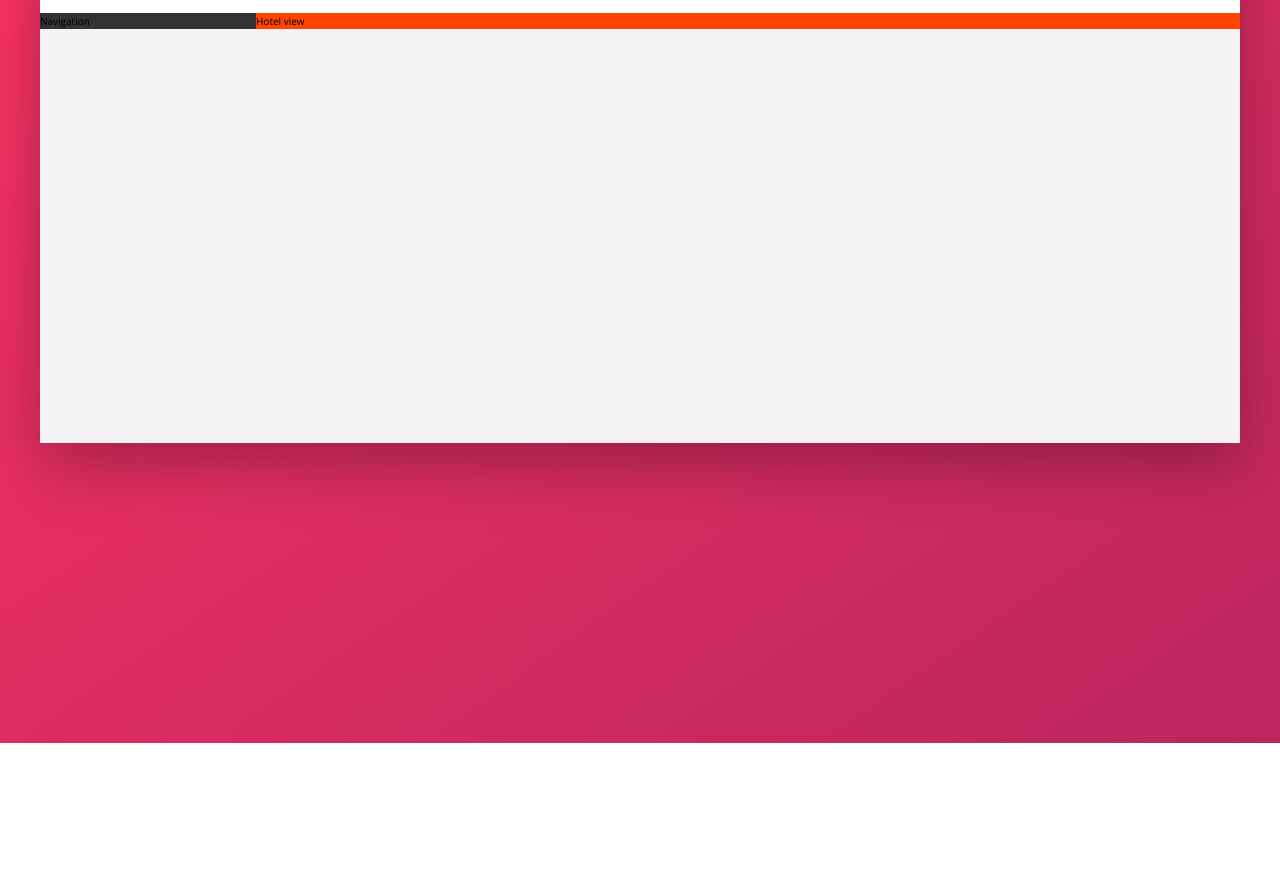
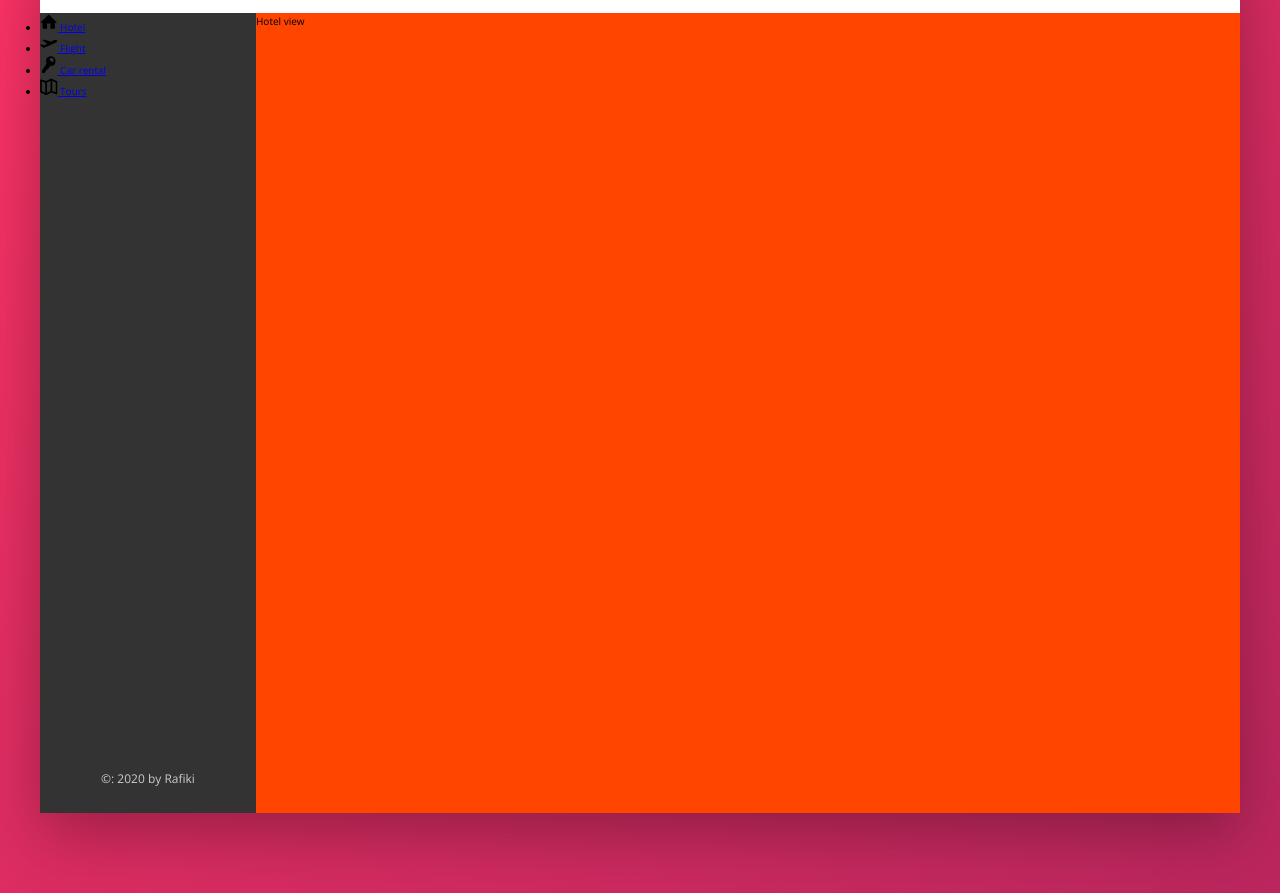
Before and after one commit to fakhrirafiki/pemesanan-hotel, a website: page index.html in a window 1280 px wide. Shown: the part 137-1030 px from the top of the page. Before the commit the page ends 880 px from the top, so only its background shows below. Drawn offline with nearby package versions, Linux system fonts and the light colour scheme.

Commit message:
navigation 30%

```diff
--- a/index.html
+++ b/index.html
@@ -46,8 +46,47 @@
         </header>
         <div class="content">
             <nav class="sidebar">
-                Navigation
+                <ul class="side-nav">
+                    <li class="side-nav__item">
+                        <a href="#" class="side-nav__link">
+                            <svg class="side-nav__icon">
+                                <use xlink:href="img/sprite.svg#icon-home"></use>
+                            </svg>
+                            <span>Hotel</span>
+                        </a>
+                    </li>
+                    <li class="side-nav__item">
+                        <a href="#" class="side-nav__link">
+                            <svg class="side-nav__icon">
+                                <use xlink:href="img/sprite.svg#icon-aircraft-take-off"></use>
+                            </svg>
+                            <span>Flight</span>
+                        </a>
+                    </li>
+                    <li class="side-nav__item">
+                        <a href="#" class="side-nav__link">
+                            <svg class="side-nav__icon">
+                                <use xlink:href="img/sprite.svg#icon-key"></use>
+                            </svg>
+                            <span>Car rental</span>
+                        </a>
+                    </li>
+                    <li class="side-nav__item">
+                        <a href="#" class="side-nav__link">
+                            <svg class="side-nav__icon">
+                                <use xlink:href="img/sprite.svg#icon-map"></use>
+                            </svg>
+                            <span>Tours</span>
+                        </a>
+                    </li>
+                </ul>
+
+                <div class="legal">
+                    &copy: 2020 by Rafiki
+                </div>
             </nav>
+
+
             <main class="hotel-view">
                 Hotel view
             </main>
--- a/sass/_components.scss
+++ b/sass/_components.scss
@@ -122,3 +122,28 @@
     &__user-name {
     }
 }
+
+////////////////////////////////////
+// SIDE NAVIGATION
+
+.side-nav {
+    &__item {
+    }
+
+    &__link {
+    }
+
+    &__icon {
+        width: 1.75rem;
+        height: 1.75rem;
+    }
+}
+
+////////////////////////////////////
+// LEGAL TEXT
+.legal {
+    font-size: 1.2rem;
+    color: var(--color-grey-light-4);
+    text-align: center;
+    padding: 2.5rem;
+}
--- a/sass/_layout.scss
+++ b/sass/_layout.scss
@@ -24,9 +24,18 @@
 .sidebar {
     background-color: var(--color-grey-dark-1);
     flex: 0 0 18%;
+
+    display: flex;
+    flex-direction: column;
+    justify-content: space-between;
 }
 
 .hotel-view {
+    background-color: #fff;
+
+    //TEST
+    height: 80rem;
     background-color: orangered;
+
     flex: 1;
 }
```
Also changed, not shown: css/main.css, 1 other file.
